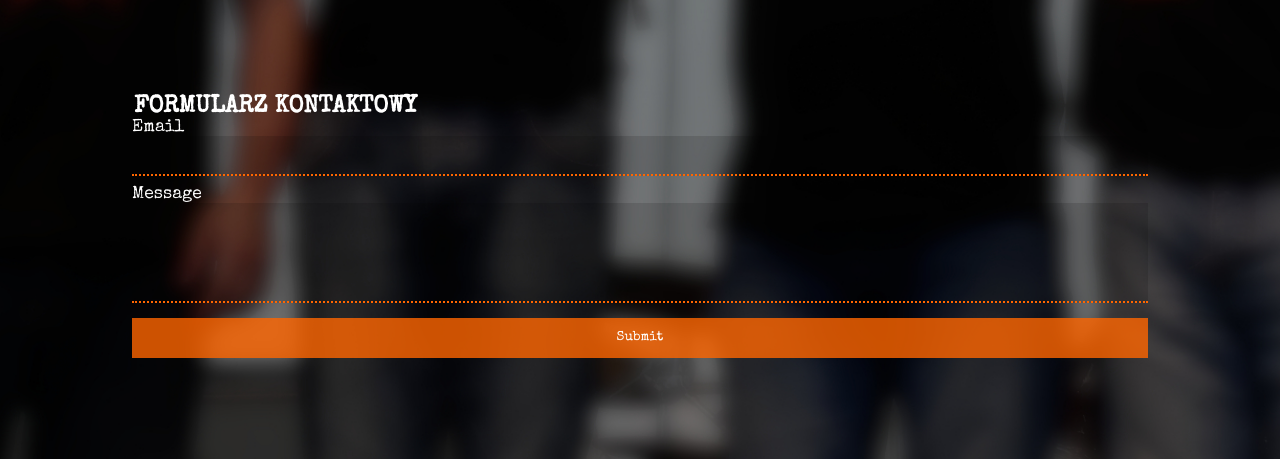
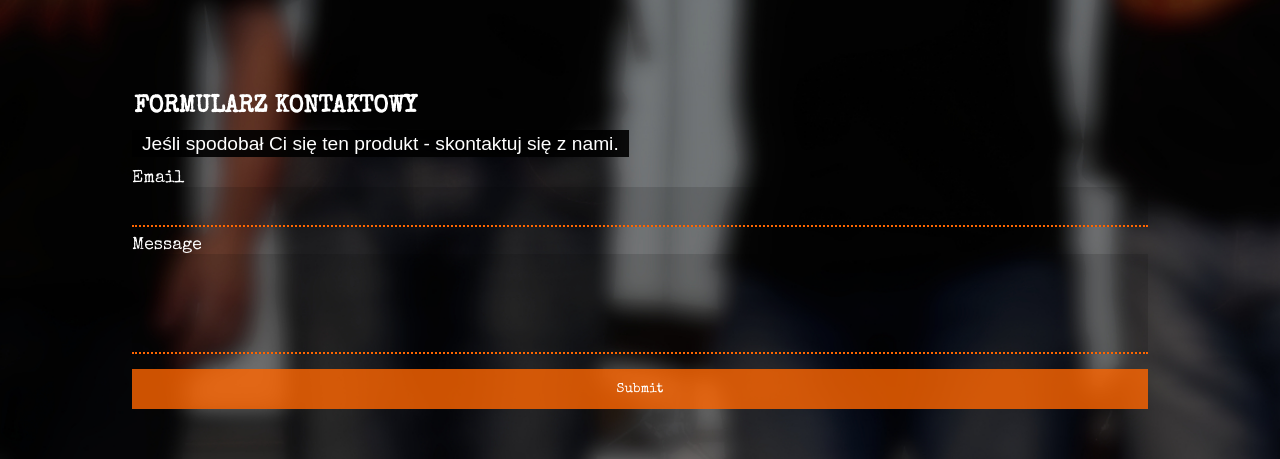
Before and after one commit to psamborski/czzk-v.2019, a Python web app: template app/templates/multimedia-merch-item.html in a window 1280 px wide. Shown: the part 828-1287 px from the top of the page. Run offline with Jinja, Linux system fonts and the light colour scheme; the template is opened without the code that fills it: most values are stand-ins (such as "Sample title", 1, 10 or a date in 2020); form fields are guessed from the names that the template uses; some libraries are stand-ins or nearby versions.

Commit message:
And again small form fix.

```diff
--- a/app/templates/multimedia-merch-item.html
+++ b/app/templates/multimedia-merch-item.html
@@ -156,6 +156,9 @@
             {{ merch_form.csrf_token() }}
             <fieldset>
                 <legend><h3>FORMULARZ KONTAKTOWY</h3></legend>
+                <div class="text black-bg-container">
+                    <p><span>Jeśli spodobał Ci się ten produkt - skontaktuj się z nami.</span></p>
+                </div>
                 {{ merch_form.email.label }}
                 {{ merch_form.email }}
                 {% if merch_form.email.errors %}
```
